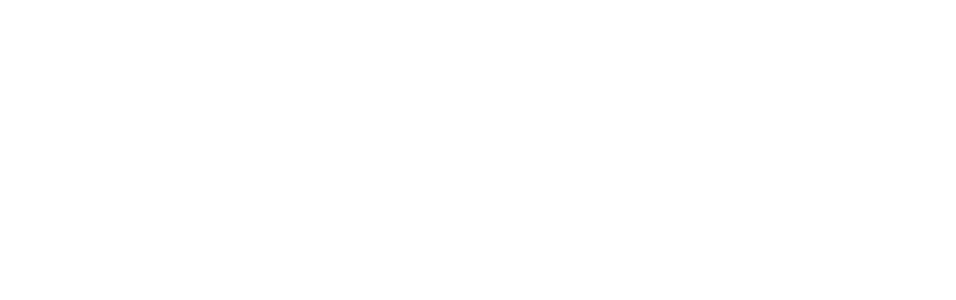
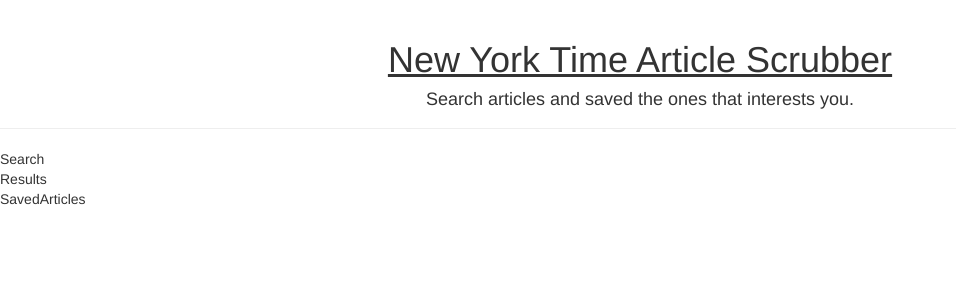
Before and after one commit to rutulpatel/hw-nytreact, a React (Create React App) app: page / in a window 1280 px wide. Shown: the top 300 px of the page, without its empty margins (0-956 px from the left). Built offline with nearby package versions, Linux system fonts and the light colour scheme.

Commit message:
Add initialize code for components

```diff
--- a/package.json
+++ b/package.json
@@ -4,6 +4,7 @@
   "private": true,
   "dependencies": {
     "react": "^15.6.1",
+    "react-bootstrap": "^0.31.0",
     "react-dom": "^15.6.1"
   },
   "devDependencies": {
--- a/public/index.html
+++ b/public/index.html
@@ -1,5 +1,6 @@
 <!doctype html>
 <html lang="en">
+
 <head>
   <meta charset="utf-8">
   <meta name="viewport" content="width=device-width, initial-scale=1, shrink-to-fit=no">
@@ -9,6 +10,11 @@
       homescreen on Android. See https://developers.google.com/web/fundamentals/engage-and-retain/web-app-manifest/
     -->
   <link rel="shortcut icon" href="%PUBLIC_URL%/favicon.ico">
+  <!-- Latest compiled and minified CSS -->
+  <link rel="stylesheet" href="https://maxcdn.bootstrapcdn.com/bootstrap/latest/css/bootstrap.min.css">
+
+  <!-- Optional theme -->
+  <link rel="stylesheet" href="https://maxcdn.bootstrapcdn.com/bootstrap/latest/css/bootstrap-theme.min.css">
   <!--
       Notice the use of %PUBLIC_URL% in the tags above.
       It will be replaced with the URL of the `public` folder during the build.
@@ -20,6 +26,7 @@
     -->
   <title>React App</title>
 </head>
+
 <body>
   <noscript>
     You need to enable JavaScript to run this app.
@@ -36,4 +43,5 @@
       To create a production bundle, use `npm run build` or `yarn build`.
     -->
 </body>
+
 </html>
--- a/src/App.js
+++ b/src/App.js
@@ -1,10 +1,24 @@
-import React, { Component } from 'react';
+import React, { Component } from "react";
+import "react-bootstrap";
+import Results from './components/results/results';
+import SavedArticles from './components/savedArticles/savedArticles';
+import Search from './components/search/search';
+
 
 class App extends Component {
   render() {
     return (
       <div className="App">
+        <div className="page-header text-center">
+          <h1 className="text-underline">
+            <u>New York Time Article Scrubber</u>
+          </h1>
+          <h4>Search articles and saved the ones that interests you.</h4>
+        </div>
 
+        <Search />
+        <Results />
+        <SavedArticles />
       </div>
     );
   }
--- a/src/components/results/results.js
+++ b/src/components/results/results.js
@@ -0,0 +1,13 @@
+import React, { Component } from "react";
+
+class Results extends Component {
+  constructor(props) {
+    super(props);
+  }
+
+  render() {
+    return <div>Results</div>;
+  }
+}
+
+export default Results;
--- a/src/components/savedArticles/savedArticles.js
+++ b/src/components/savedArticles/savedArticles.js
@@ -0,0 +1,13 @@
+import React, { Component } from "react";
+
+class SavedArticles extends Component {
+  constructor(props) {
+    super(props);
+  }
+
+  render() {
+    return <div>SavedArticles</div>;
+  }
+}
+
+export default SavedArticles;
--- a/src/components/search/search.js
+++ b/src/components/search/search.js
@@ -0,0 +1,12 @@
+import React, { Component } from "react";
+
+class Search extends Component {
+  constructor(props) {
+    super(props);
+  }
+  render() {
+    return <div>Search</div>;
+  }
+}
+
+export default Search;
```
Lines whose indentation alone changed are shown as unchanged.
